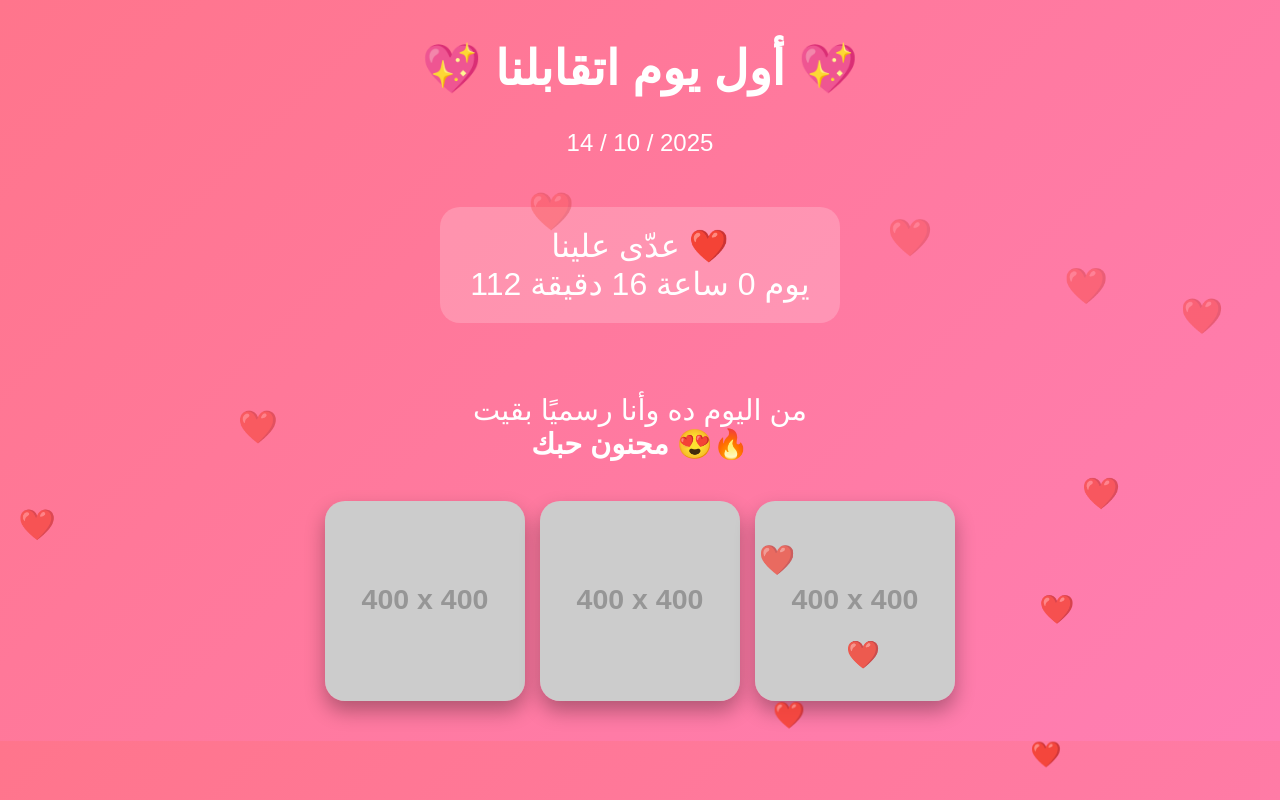
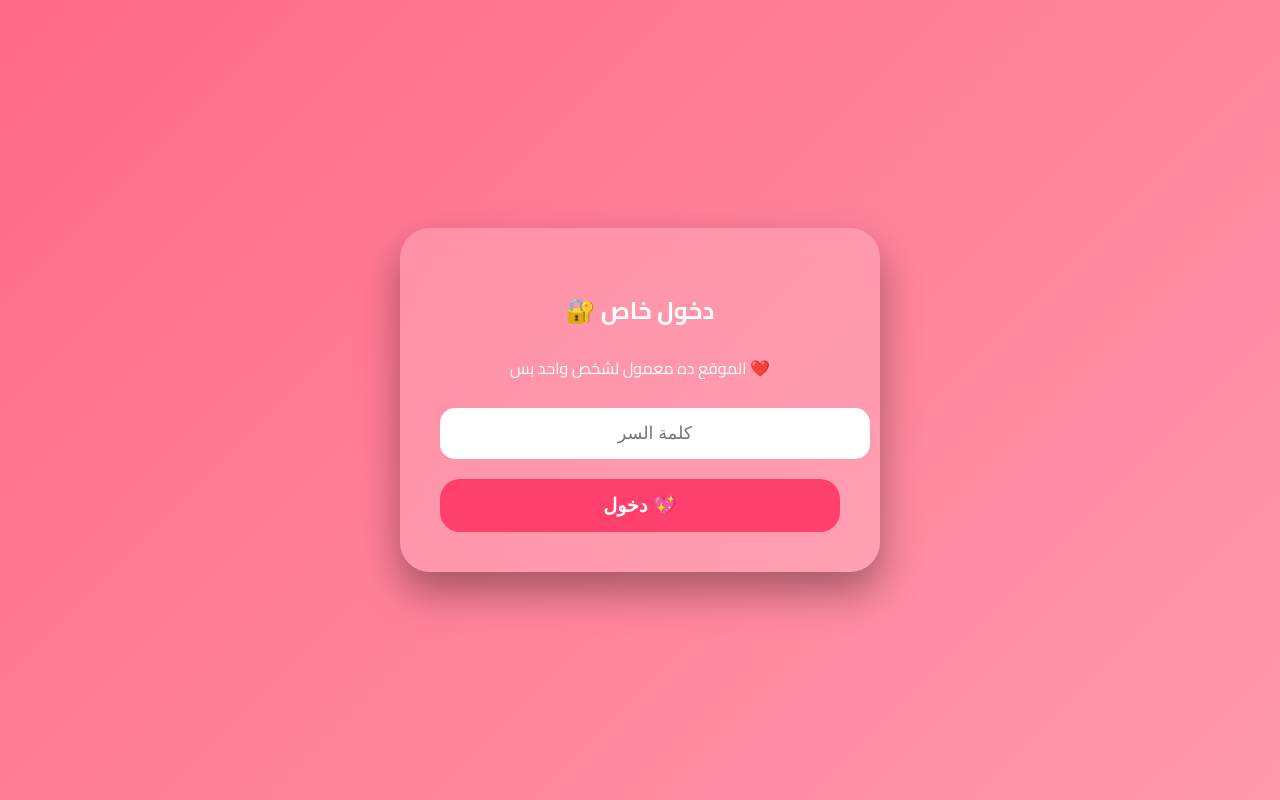
Before and after one commit to Joeslama1/love-story, a plain HTML site: page index.html in a window 1280 px wide. Drawn offline with Linux system fonts and the light colour scheme; placeholder pictures from the web are drawn by us.

Commit message:
Jose y rody.html

```diff
--- a/index.html
+++ b/index.html
@@ -2,72 +2,103 @@
 <head>
   <meta charset="UTF-8">
   <title>قصة حبنا ❤️</title>
+  <link href="https://fonts.googleapis.com/css2?family=Cairo:wght@400;700;900&display=swap" rel="stylesheet">
   <style>
     body {
       margin: 0;
       font-family: 'Cairo', sans-serif;
-      background: linear-gradient(135deg, #ff758c, #ff7eb3);
+      background: linear-gradient(135deg, #ff6a88, #ff99ac);
       color: white;
       text-align: center;
       overflow-x: hidden;
     }
     h1 {
-      margin-top: 40px;
-      font-size: 3em;
+      margin-top: 50px;
+      font-size: 3.5em;
+      font-weight: 900;
     }
     .date {
-      font-size: 1.5em;
-      margin-bottom: 20px;
+      font-size: 1.4em;
+      opacity: 0.9;
     }
     .counter {
+      font-size: 2.2em;
+      margin: 40px auto;
+      background: rgba(255,255,255,0.18);
+      padding: 25px 40px;
+      border-radius: 30px;
+      width: fit-content;
+      backdrop-filter: blur(10px);
+    }
+    .message {
       font-size: 2em;
-      margin: 30px 0;
-      background: rgba(255,255,255,0.2);
-      display: inline-block;
-      padding: 20px 30px;
-      border-radius: 20px;
+      margin: 50px 20px;
+      font-weight: 700;
     }
     .gallery {
-      display: flex;
-      justify-content: center;
-      gap: 15px;
-      flex-wrap: wrap;
-      margin: 40px 0;
+      display: grid;
+      grid-template-columns: repeat(auto-fit, minmax(280px, 1fr));
+      gap: 25px;
+      padding: 40px;
     }
     .gallery img {
-      width: 200px;
-      height: 200px;
+      width: 100%;
+      height: 380px;
       object-fit: cover;
-      border-radius: 20px;
-      box-shadow: 0 10px 20px rgba(0,0,0,0.3);
+      border-radius: 30px;
+      box-shadow: 0 20px 40px rgba(0,0,0,0.35);
+      transition: transform 0.4s;
     }
-    .message {
-      font-size: 1.8em;
-      margin: 40px;
+    .gallery img:hover {
+      transform: scale(1.05);
     }
     .heart {
       position: fixed;
       bottom: -20px;
-      font-size: 24px;
-      animation: floatUp 6s linear infinite;
-      opacity: 0.8;
+      font-size: 26px;
+      animation: floatUp 7s linear infinite;
+      opacity: 0.9;
     }
     @keyframes floatUp {
       0% { transform: translateY(0) scale(1); opacity: 1; }
-      100% { transform: translateY(-110vh) scale(1.8); opacity: 0; }
+      100% { transform: translateY(-120vh) scale(2); opacity: 0; }
     }
   </style>
 </head>
-<body>  <h1>💖 أول يوم اتقابلنا 💖</h1>
-  <div class="date">14 / 10 / 2025</div>  <div class="counter" id="counter"></div>  <div class="message">
-    من اليوم ده وأنا رسميًا بقيت <br>
-    <strong>مجنون حبك 😍🔥</strong>
-  </div>  <div class="gallery">
-    <img src="https://placehold.co/400x400?text=صورتنا+1" />
-    <img src="https://placehold.co/400x400?text=صورتنا+2" />
-    <img src="https://placehold.co/400x400?text=صورتنا+3" />
+<body>  <!-- Password Screen -->  <div id="lock" style="position:fixed;inset:0;background:linear-gradient(135deg,#ff6a88,#ff99ac);display:flex;align-items:center;justify-content:center;z-index:9999;">
+    <div style="background:rgba(255,255,255,0.18);padding:40px;border-radius:30px;backdrop-filter:blur(10px);width:90%;max-width:400px;box-shadow:0 20px 40px rgba(0,0,0,0.35);">
+      <h2 style="margin-bottom:20px;">🔐 دخول خاص</h2>
+      <p style="margin-bottom:25px;">الموقع ده معمول لشخص واحد بس ❤️</p>
+      <input id="password" type="password" placeholder="كلمة السر" style="width:100%;padding:15px;border-radius:15px;border:none;font-size:1.1em;text-align:center;">
+      <button onclick="unlock()" style="margin-top:20px;width:100%;padding:15px;border:none;border-radius:20px;font-size:1.2em;font-weight:700;background:#ff3f6c;color:white;cursor:pointer;">دخول 💖</button>
+      <p id="error" style="color:#ffd1dc;margin-top:15px;display:none;">كلمة السر غلط يا مجنونة 😌</p>
+    </div>
+  </div>  <!-- Main Content -->  <div id="content" style="display:none;"><h1>💖 أول يوم اتقابلنا 💖</h1>
+<div class="date">14 / 10 / 2025</div>
+
+<div class="counter" id="counter"></div>
+
+<div class="message">
+  <span style="font-size:1.4em">بحبك يا مجنونة 😍🔥💍</span>
+</div>
+
+<div class="gallery">
+  <img src="image1.jpg" alt="صورة حب 1">
+  <img src="image2.jpg" alt="صورة حب 2">
+  <img src="image3.jpg" alt="صورة حب 3">
+</div>
+
   </div>  <script>
-    // Counter
+    function unlock() {
+      const pass = document.getElementById('password').value;
+      if (pass === 'frawla') {
+        document.getElementById('lock').style.display = 'none';
+        document.getElementById('content').style.display = 'block';
+      } else {
+        document.getElementById('error').style.display = 'block';
+      }
+    }
+
     const startDate = new Date('2025-10-14');
     const counterEl = document.getElementById('counter');
 
@@ -79,20 +110,20 @@
       const hours = Math.floor((diff / (1000 * 60 * 60)) % 24);
       const minutes = Math.floor((diff / (1000 * 60)) % 60);
 
-      counterEl.innerHTML = `عدّى علينا ❤️<br>${days} يوم ${hours} ساعة ${minutes} دقيقة`;
+      counterEl.innerHTML = `عدّى علينا ❤️<br>${days} يوم • ${hours} ساعة • ${minutes} دقيقة`;
     }
     setInterval(updateCounter, 1000);
     updateCounter();
 
-    // Floating hearts
     setInterval(() => {
+      const hearts = ['❤️','💖','💘','💝','💕'];
       const heart = document.createElement('div');
       heart.className = 'heart';
-      heart.innerHTML = '❤️';
+      heart.innerHTML = hearts[Math.floor(Math.random()*hearts.length)];
       heart.style.left = Math.random() * 100 + 'vw';
-      heart.style.animationDuration = (4 + Math.random() * 4) + 's';
+      heart.style.animationDuration = (5 + Math.random() * 4) + 's';
       document.body.appendChild(heart);
-      setTimeout(() => heart.remove(), 6000);
-    }, 400);
+      setTimeout(() => heart.remove(), 7000);
+    }, 350);
   </script></body>
-</html>
+  </html>
```
